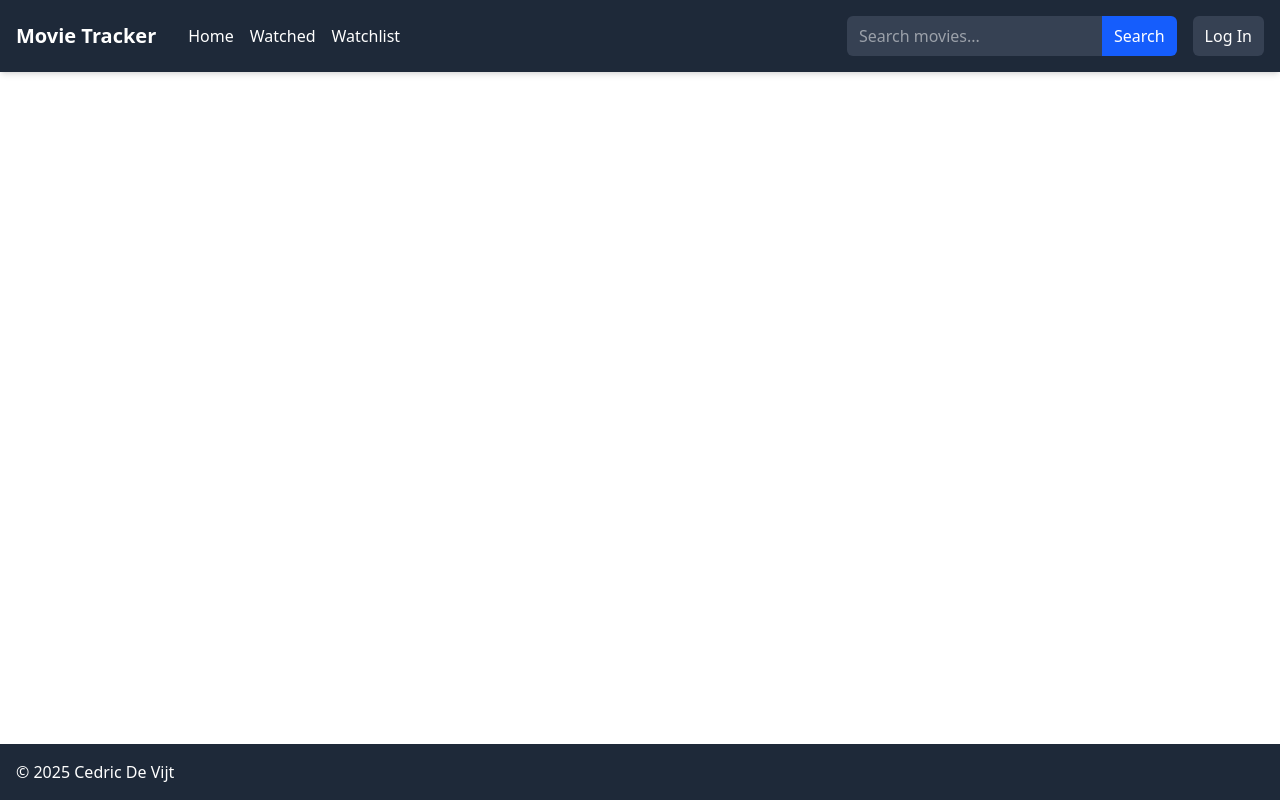
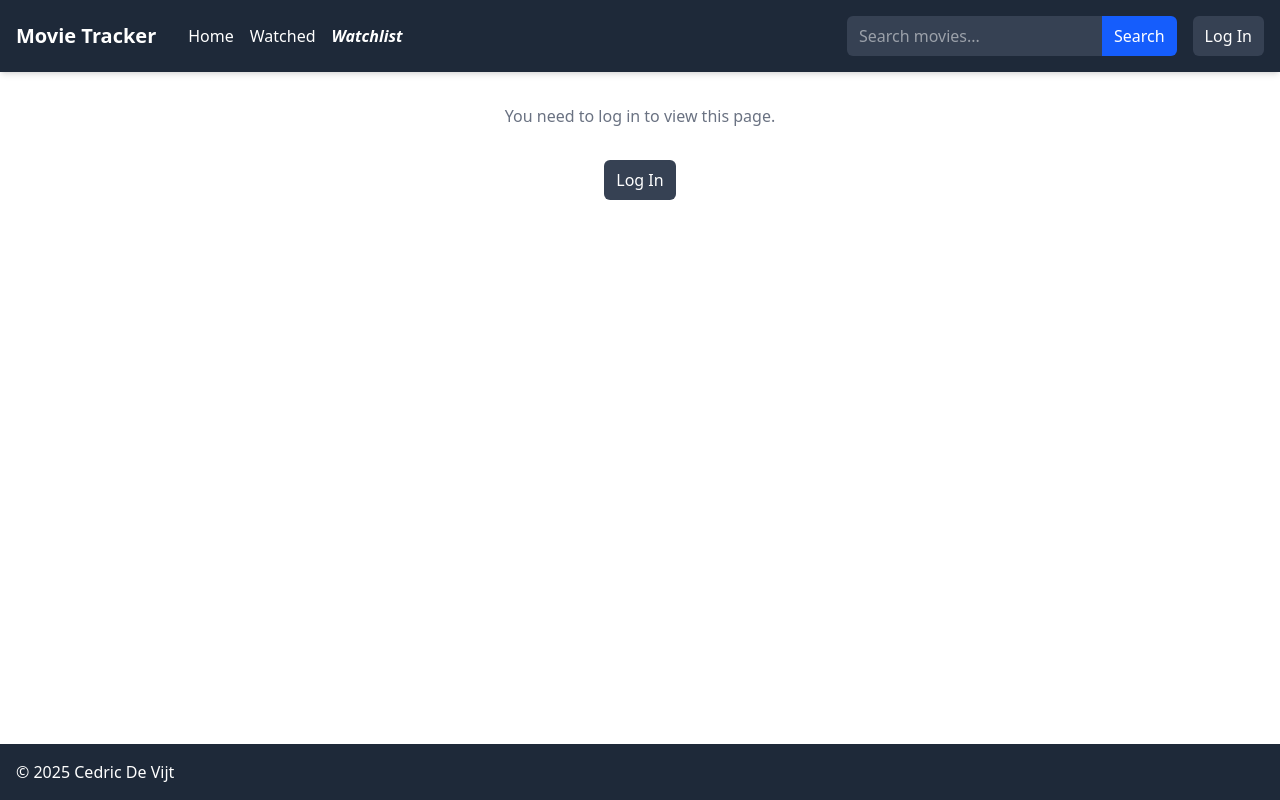
Before and after one commit to CedricDeVijt/movie-tracker, a React (Vite) app: page /watchlist in a window 1280 px wide. Before the commit this address led to /login. Built offline with nearby package versions, Linux system fonts and the light colour scheme; no server answers.

Commit message:
fix after removal of /login page

```diff
--- a/src/components/ProtectedRoute.jsx
+++ b/src/components/ProtectedRoute.jsx
@@ -1,6 +1,7 @@
 import React from "react";
 import { Navigate } from "react-router-dom";
 import { useAuth0 } from "@auth0/auth0-react";
+import LoginButton from "./LoginButton.jsx";
 
 const ProtectedRoute = ({ children }) => {
   const { isAuthenticated, isLoading } = useAuth0();
@@ -10,7 +11,16 @@ const ProtectedRoute = ({ children }) => {
   }
 
   if (!isAuthenticated) {
-    return <Navigate to="/login" replace />;
+    return (
+      <div>
+        <p className="text-center text-gray-500 p-8">
+          You need to log in to view this page.
+        </p>
+        <div className="mx-auto w-fit">
+          <LoginButton />
+        </div>
+      </div>
+    );
   }
 
   return children;
```
